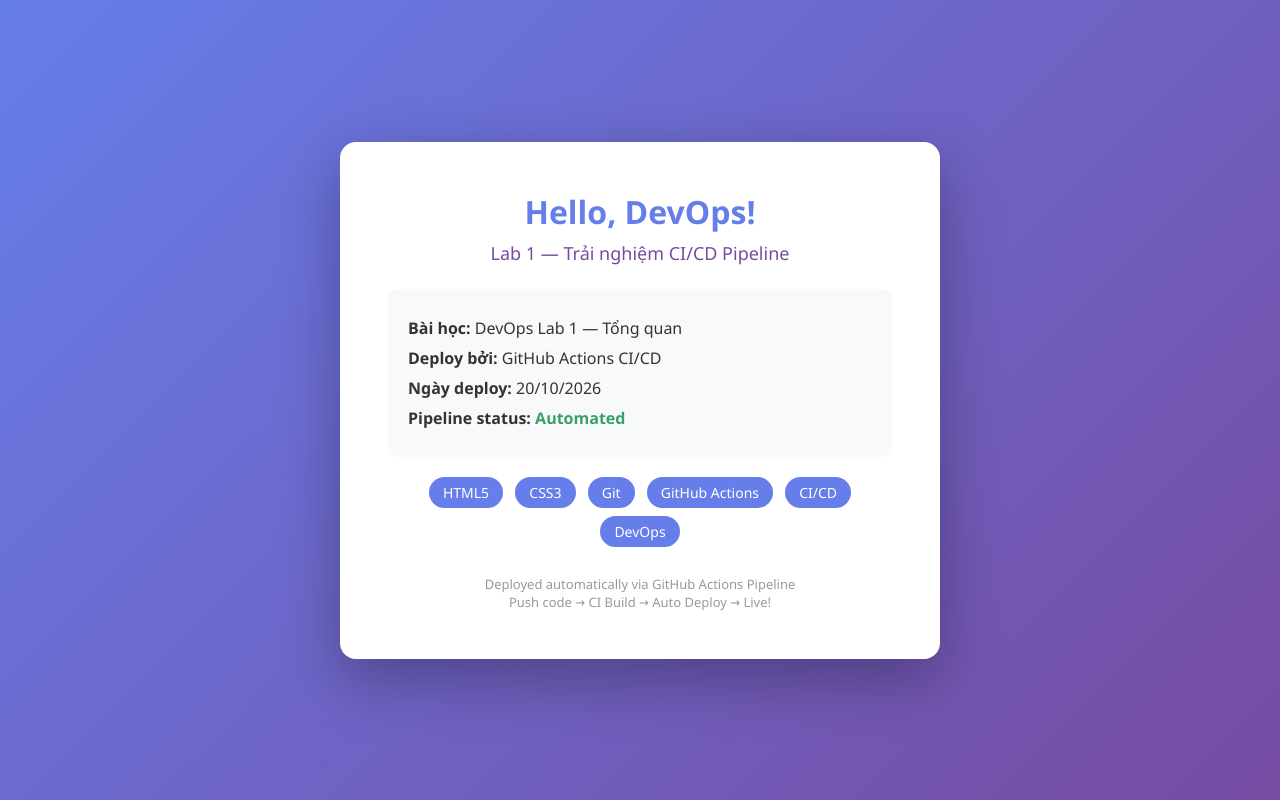
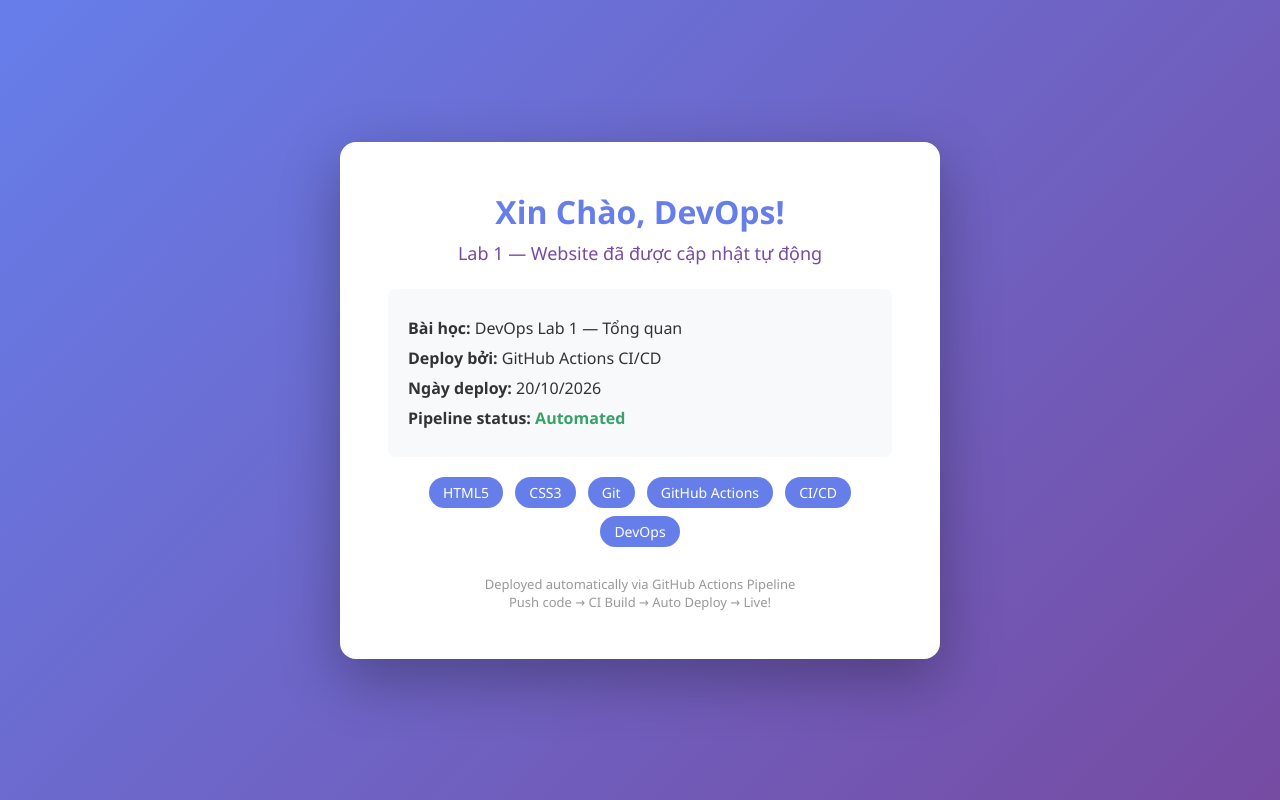
Before and after one commit to vuava/devops-lab1-portfolio, a plain HTML site: page index.html in a window 1280 px wide. Drawn offline with Linux system fonts and the light colour scheme.

Commit message:
Cập nhật Tiếng Việt

```diff
--- a/index.html
+++ b/index.html
@@ -42,8 +42,8 @@
 </head>
 <body>
     <div class="container">
-        <h1> Hello, DevOps!</h1>
-        <h2>Lab 1 — Trải nghiệm CI/CD Pipeline</h2>
+        <h1>  Xin Chào, DevOps!</h1>
+        <h2>Lab 1 — Website đã được cập nhật tự động</h2>
 
         <div class="info">
             <p> <strong>Bài học:</strong> DevOps Lab 1 — Tổng quan</p>
```
